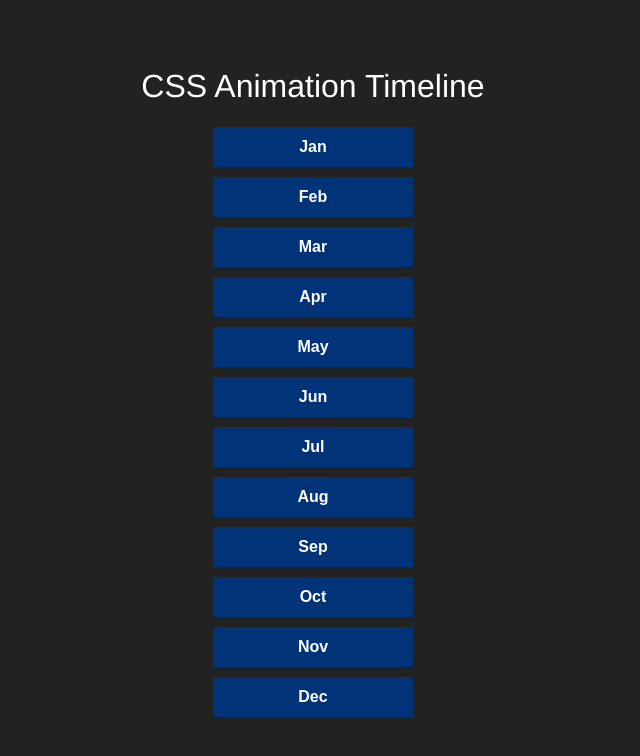
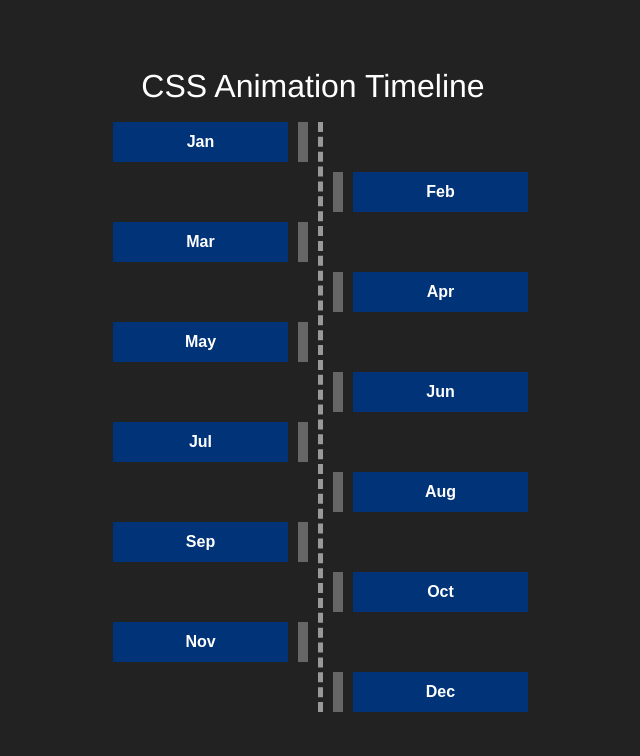
Before and after one commit to charliethomason/css-animation-timeline, a Next.js app: page / in a window 1280 px wide. Shown: the top 756 px of the page, without its empty margins (327-967 px from the left). Built offline with nearby package versions, Linux system fonts and the light colour scheme.

Commit message:
set events on alternate sides of timeline

```diff
--- a/components/timeline.js
+++ b/components/timeline.js
@@ -14,7 +14,7 @@ export default function Timeline() {
   }
 
   return (
-    <ul>
+    <ul className="timeline">
       {events.map(({ label, id }) => (
         <Event
           key={id}
--- /dev/null
+++ b/styles/_colors.scss
@@ -0,0 +1,9 @@
+$blue: #037;
+$light-blue: #17519c;
+
+$green: #2bb807;
+
+$black: #000;
+$grey: #999;
+$dark-grey: #666;
+$white: #fff;
--- a/styles/_timeline.scss
+++ b/styles/_timeline.scss
@@ -1,15 +1,18 @@
-ul {
+.timeline {
   align-items: center;
+  border-right: 5px dashed $grey;
   display: flex;
   flex-direction: column;
   list-style: none;
   margin: 0 auto;
   max-width: 200px;
+  position: relative;
+  right: 90px;
 }
 .btn {
-  background: #037;
+  background: $blue;
   border: none;
-  color: #fff;
+  color: $white;
   cursor: pointer;
   display: block;
   font-size: 16px;
@@ -21,11 +24,11 @@ ul {
   width: 100%;
 
   &:hover {
-    background: #17519c;
+    background: $light-blue;
   }
 
   &:after {
-    border-top: 4px solid green;
+    border-top: 4px solid $green;
     content: '';
     display: none;
     right: 100%;
@@ -36,8 +39,8 @@ ul {
   }
 
   &.active {
-    background: green;
-    color: #000;
+    background: $green;
+    color: $black;
 
     &:after {
       display: block;
@@ -74,8 +77,8 @@ ul {
       left: 0px;
 
       &:after {
-        border-bottom-color: green;
-        border-left-color: green;
+        border-bottom-color: $green;
+        border-left-color: $green;
         left: 4px;
         animation: rotateLeft 2s linear forwards;
       }
@@ -85,8 +88,8 @@ ul {
       right: 0px;
 
       &:after {
-        border-top-color: green;
-        border-right-color: green;
+        border-top-color: $green;
+        border-right-color: $green;
         right: 4px;
         animation: rotateRight 2s linear forwards;
       }
@@ -95,12 +98,26 @@ ul {
 }
 
 .event {
-  margin: 5px 0;
+  margin: 10px 0 0;
   padding: 0;
   position: relative;
   width: 100%;
 
+  &:first-child {
+    margin-top: 0;
+  }
+
+  &:nth-child(odd) {
+    border-right: 10px solid $dark-grey;
+    margin-right: 20px;
+    padding-right: 10px;
+  }
+
   &:nth-child(even) {
+    border-left: 10px solid $dark-grey;
+    padding-left: 10px;
+    left: calc(100% + 15px);
+
     .btn:after {
       right: auto;
       left: 100%;
@@ -111,6 +128,10 @@ ul {
       right: -199px;
       transform: rotate(-95deg);
     }
+  }
+
+  &:hover {
+    border-color: $light-blue;
   }
 }
 
--- a/styles/index.scss
+++ b/styles/index.scss
@@ -1,3 +1,4 @@
 @import "reset";
+@import "colors";
 @import "main";
 @import "timeline";
```
